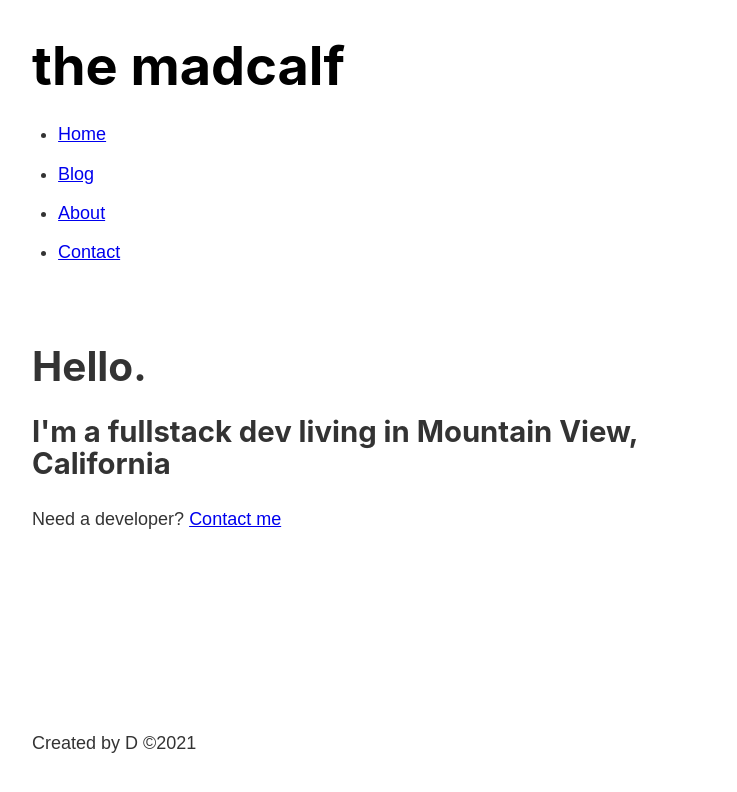
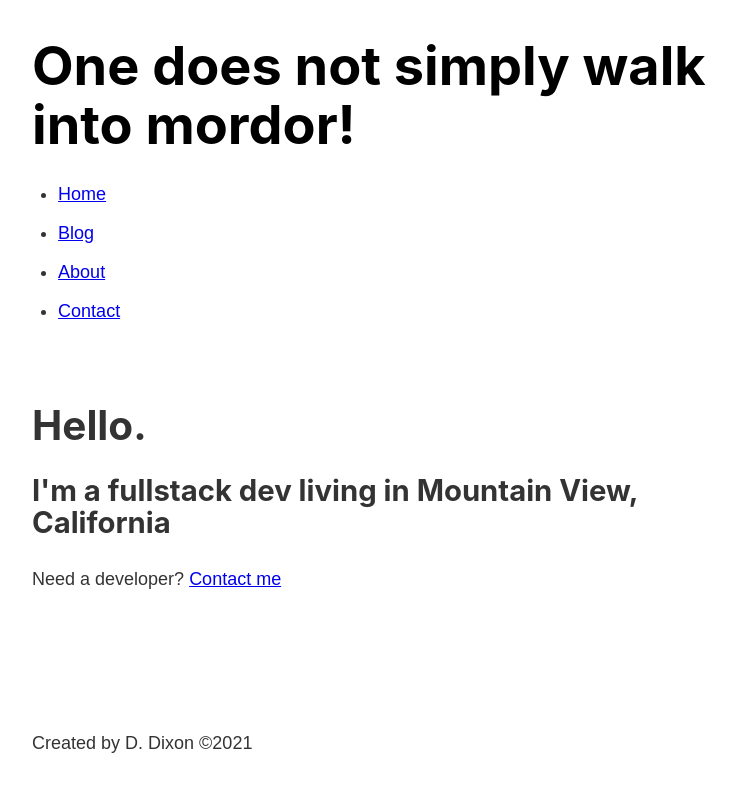
Before and after one commit to madcalf/gatsby-bootcamp, a Gatsby site: page / in a window 1280 px wide. Shown: the whole page, without its empty margins (251-988 px from the left). Built offline with nearby package versions, Linux system fonts and the light colour scheme; Gatsby itself is replaced by a stand-in of ours.

Commit message:
Display site metadata via graphQL

```diff
--- a/gatsby-config.js
+++ b/gatsby-config.js
@@ -5,5 +5,10 @@
  */
 
 module.exports = {
+  siteMetadata: {
+    title: 'the madcalf',
+    random: 'One does not simply walk into mordor!',
+    author: 'D. Dixon',
+  },
   plugins: ['gatsby-plugin-sass'],
 };
--- a/src/components/footer.js
+++ b/src/components/footer.js
@@ -1,9 +1,19 @@
 import React from 'react';
+import { graphql, useStaticQuery } from 'gatsby';
 
 const Footer = () => {
+  const data = useStaticQuery(graphql`
+    query {
+      site {
+        siteMetadata {
+          author
+        }
+      }
+    }
+  `);
   return (
     <footer>
-      <p>Created by D ©2021</p>
+      <p>Created by {data.site.siteMetadata.author} ©2021</p>
     </footer>
   );
 };
--- a/src/components/header.js
+++ b/src/components/header.js
@@ -1,13 +1,24 @@
 import React from 'react';
-import { Link } from 'gatsby';
+import { Link, graphql, useStaticQuery } from 'gatsby';
 import * as headerStyles from './header.module.scss';
 
 const Header = () => {
+  const data = useStaticQuery(graphql`
+    query {
+      site {
+        siteMetadata {
+          title
+          random
+        }
+      }
+    }
+  `);
+  console.log('data', data);
   return (
     <header className={headerStyles.header}>
       <h1>
         <Link className={headerStyles.title} to="/">
-          the madcalf
+          {data.site.siteMetadata.random}
         </Link>
       </h1>
       <nav>
```
